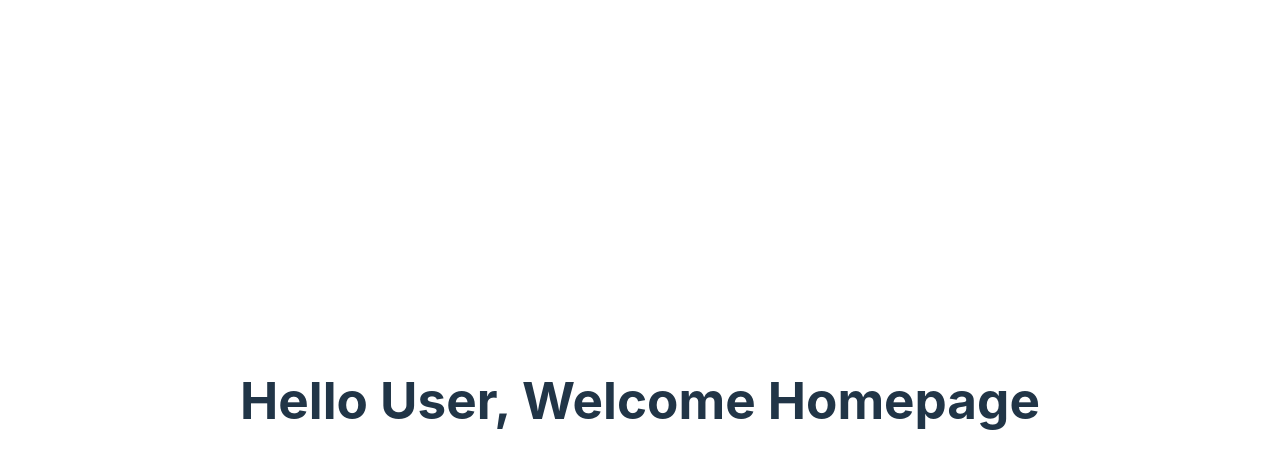
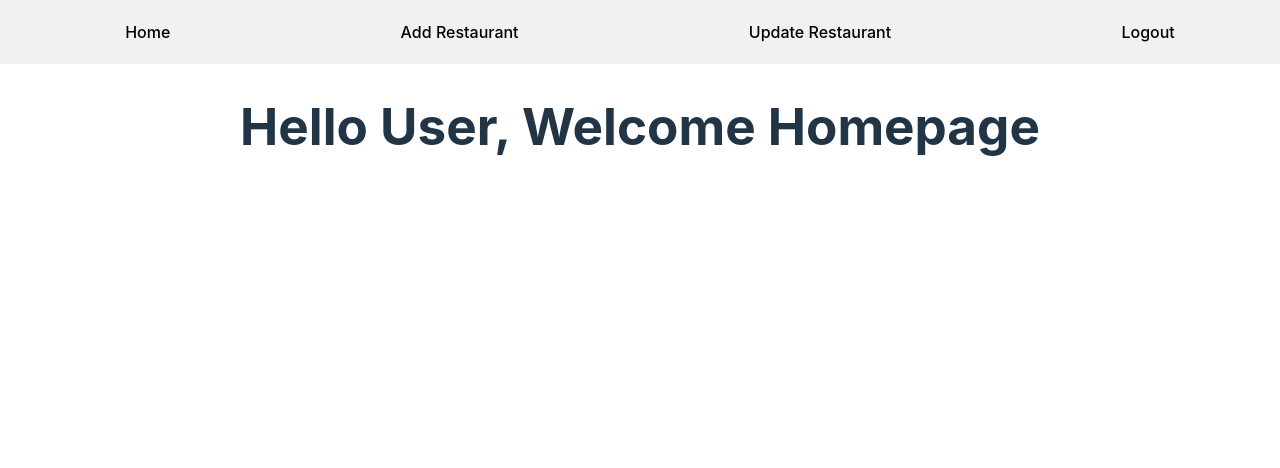
Before and after one commit to Azizsige/vue-jserver, a Vue app: page / in a window 1280 px wide. Shown: the top 468 px of the page. Built offline with nearby package versions, Linux system fonts and the light colour scheme; sample sign-in values are in the browser's storage.

Commit message:
add: Header component

```diff
--- a/db/db.json
+++ b/db/db.json
@@ -17,6 +17,12 @@
       "password": "kamu123",
       "name": "kamu",
       "id": 3
+    },
+    {
+      "email": "kami@gmail.com",
+      "password": "kami123",
+      "name": "kami",
+      "id": 4
     }
   ]
 }
--- /dev/null
+++ b/src/components/Header.vue
@@ -0,0 +1,43 @@
+<template>
+  <div class="container-list">
+    <ul class="list">
+      <li><a href="">Home</a></li>
+      <li><a href="">Add Restaurant</a></li>
+      <li><a href="">Update Restaurant</a></li>
+      <li><a href="">Logout</a></li>
+    </ul>
+  </div>
+</template>
+<script>
+export default {
+  name: "Header",
+};
+</script>
+<style>
+.container-list {
+  background-color: #f1f1f1;
+  width: 100%;
+  padding: 10px;
+}
+
+.list {
+  list-style: none;
+  display: flex;
+  justify-content: space-around;
+  padding: 0;
+  margin: 0;
+}
+
+.list li {
+  padding: 10px;
+}
+
+.list li a {
+  text-decoration: none;
+  color: #000;
+}
+
+.list li a:hover {
+  color: #f00;
+}
+</style>
--- a/src/components/Home.vue
+++ b/src/components/Home.vue
@@ -1,11 +1,16 @@
 <template>
   <div>
+    <Header />
     <h1>Hello User, Welcome Homepage</h1>
   </div>
 </template>
 <script>
+import Header from "./Header.vue";
 export default {
   name: "Home",
+  components: {
+    Header,
+  },
   mounted() {
     let users = localStorage.getItem("user-info");
     if (!users) {
--- a/src/style.css
+++ b/src/style.css
@@ -38,7 +38,6 @@ body {
   display: flex;
   place-items: center;
   min-width: 320px;
-  min-height: 100vh;
 }
 
 h1 {
@@ -70,9 +69,7 @@ button:focus-visible {
 }
 
 #app {
-  max-width: 1280px;
-  margin: 0 auto;
-  padding: 2rem;
+  width: 100%;
   text-align: center;
 }
 
```
